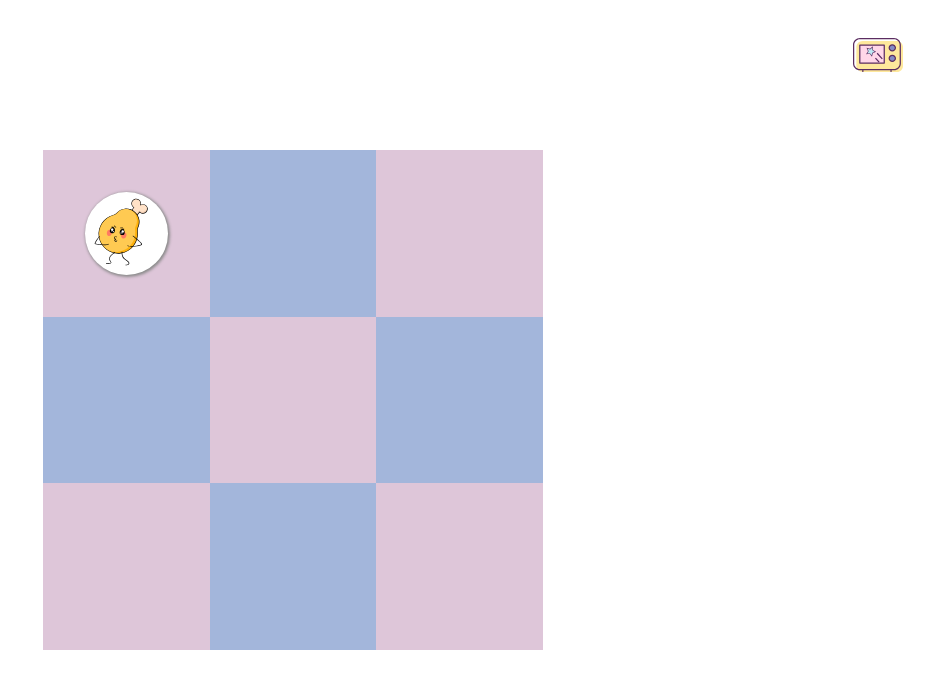
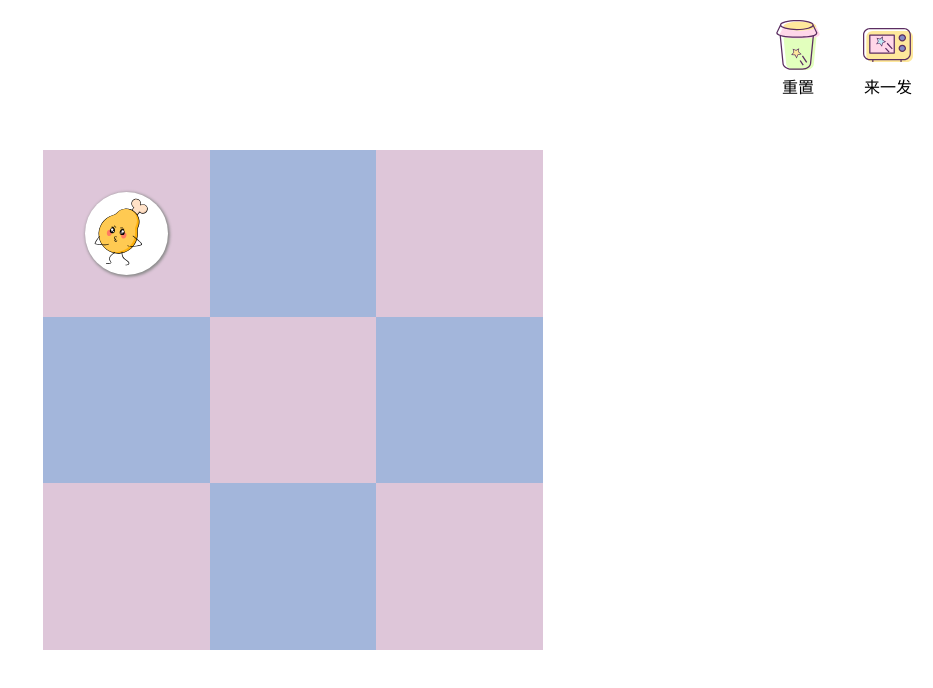
Before and after one commit to DebraJohn/Collect-Number, a React (Create React App) app: page / in a window 1280 px wide. Shown: the top 688 px of the page, without its empty margins (347-1280 px from the left). Built offline with nearby package versions, Linux system fonts and the light colour scheme; the HTML template or start-up script is replaced by a standard one.

Commit message:
重置功能

```diff
--- a/src/App.css
+++ b/src/App.css
@@ -9,8 +9,9 @@ body,
 .App {
   text-align: center;
   display: flex;
-  justify-content: center;
+  justify-content: flex-start;
   align-items: center;
+  flex-direction: column;
 }
 
 .App-logo {
--- a/src/App.js
+++ b/src/App.js
@@ -1,6 +1,7 @@
 import React from 'react';
 import CollectBoard from './components/CollectBoard'
 import Dice from './components/Dice'
+import Footer from './components/Footer'
 import './App.css'
 import './assets/icon.css'
 
@@ -9,6 +10,7 @@ function App() {
     <div className="App">
       <Dice />
       <CollectBoard />
+      <Footer />
       {/* TODO: 九宫格组件、抽奖、画册 */}
     </div>
   );
--- a/src/assets/icon.css
+++ b/src/assets/icon.css
@@ -69,3 +69,6 @@
 .weibolu {
   background-image: url('./icon/weibolu.svg')
 }
+.trashBin {
+  background-image: url('./icon/trashBin.svg')
+}
--- a/src/components/CollectBoard/index.js
+++ b/src/components/CollectBoard/index.js
@@ -39,6 +39,13 @@ export default class CollectBoard extends React.Component {
   componentDidMount() {
     this.eventEmitter = Emitter.addListener('sendNumber', val => {
       this.recievedNewNumber(val);
+    });
+    this.deleteListener = Emitter.addListener('deleteNumber', () => {
+      this.setState({
+        blockNum: [[0, 0, 0],
+        [0, 0, 0],
+        [0, 0, 0]]
+      })
     });
 
     // this.timer = setInterval(() => {
--- a/src/components/Dice/index.css
+++ b/src/components/Dice/index.css
@@ -1,7 +1,12 @@
-.dice {
+.topActions {
+  width: 100%;
+  flex: 1;
+  display: flex;
+  justify-content: flex-end;
+}
+.topActions .dice,
+.topActions .delete {
   width: 50px;
   height: 50px;
-  position: fixed;
-  top: 30px;
-  right: 30px;
+  margin: 20px;
 }
--- a/src/components/Dice/index.js
+++ b/src/components/Dice/index.js
@@ -10,12 +10,22 @@ export default class Dice extends React.Component {
   }
   render() {
     return (
-      <div className="dice" onClick={() => this.summon()}>
-        <i className="icon weibolu" />
+      <div className="topActions">
+        <div className="delete" onClick={() => this.delete()}>
+          <i className="icon trashBin" />
+          <span>重置</span>
+        </div>
+        <div className="dice" onClick={() => this.summon()}>
+          <i className="icon weibolu" />
+          <span>来一发</span>
+        </div>
       </div>
     );
   }
   summon() {
     Emitter.emit('sendNumber', createRandomNumber());
   }
+  delete() {
+    Emitter.emit('deleteNumber', 'reStart');
+  }
 }
--- a/src/components/Dice/index.less
+++ b/src/components/Dice/index.less
@@ -1,7 +1,12 @@
-.dice {
-  width: 50px;
-  height: 50px;
-  position: fixed;
-  top: 30px;
-  right: 30px;
+.topActions {
+  width: 100%;
+  flex: 1;
+  display: flex;
+  justify-content: flex-end;
+  .dice,
+  .delete {
+    width: 50px;
+    height: 50px;
+    margin: 20px;
+  }
 }
--- /dev/null
+++ b/src/components/Footer/index.css
@@ -0,0 +1,4 @@
+.footer {
+  width: 100%;
+  flex: 1;
+}
--- /dev/null
+++ b/src/components/Footer/index.js
@@ -0,0 +1,15 @@
+import React from 'react';
+import './index.css';
+
+export default class Footer extends React.Component {
+  constructor() {
+    super();
+    this.state = {};
+  }
+  render() {
+    return (
+      <div className="footer">
+      </div>
+    );
+  }
+}
--- /dev/null
+++ b/src/components/Footer/index.less
@@ -0,0 +1,4 @@
+.footer {
+  width: 100%;
+  flex: 1
+}
```
Also changed, not shown: src/assets/icon/trashBin.svg (added).
